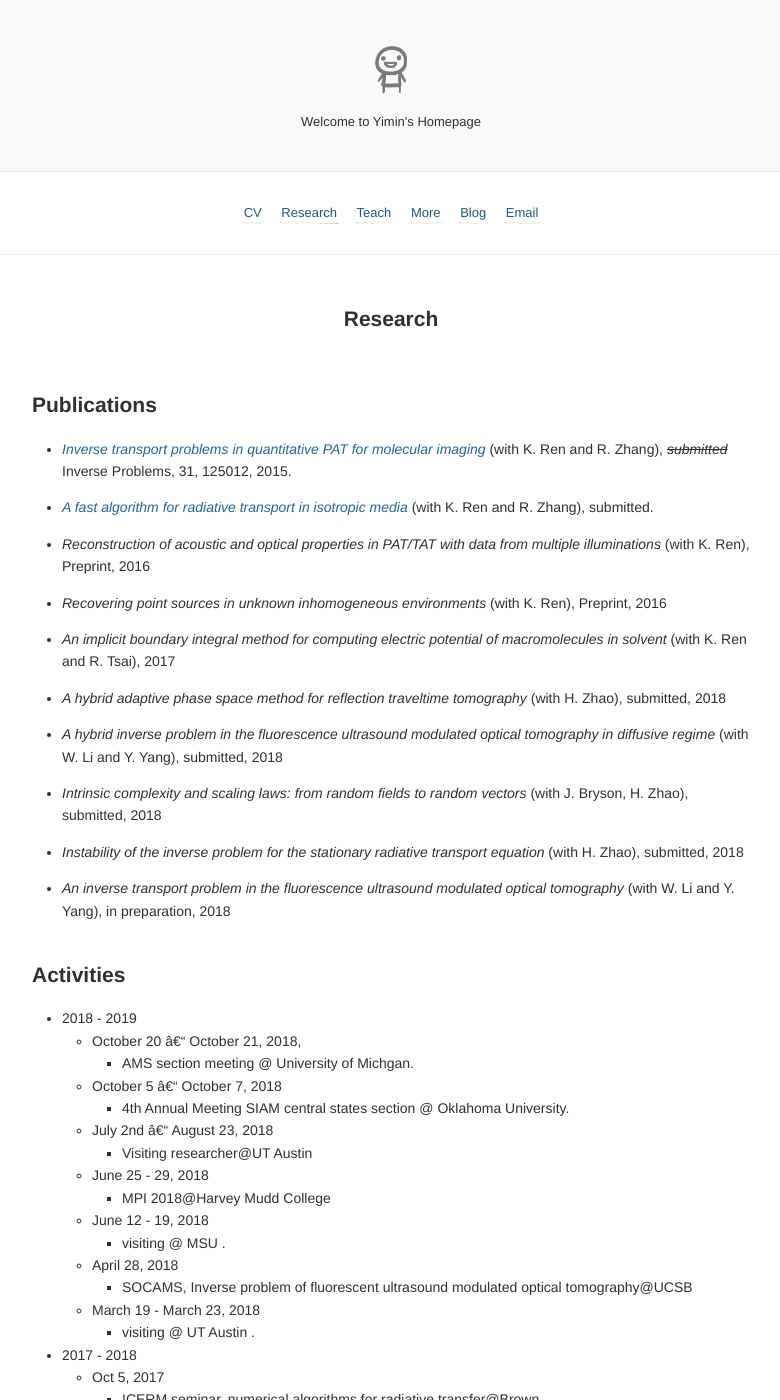
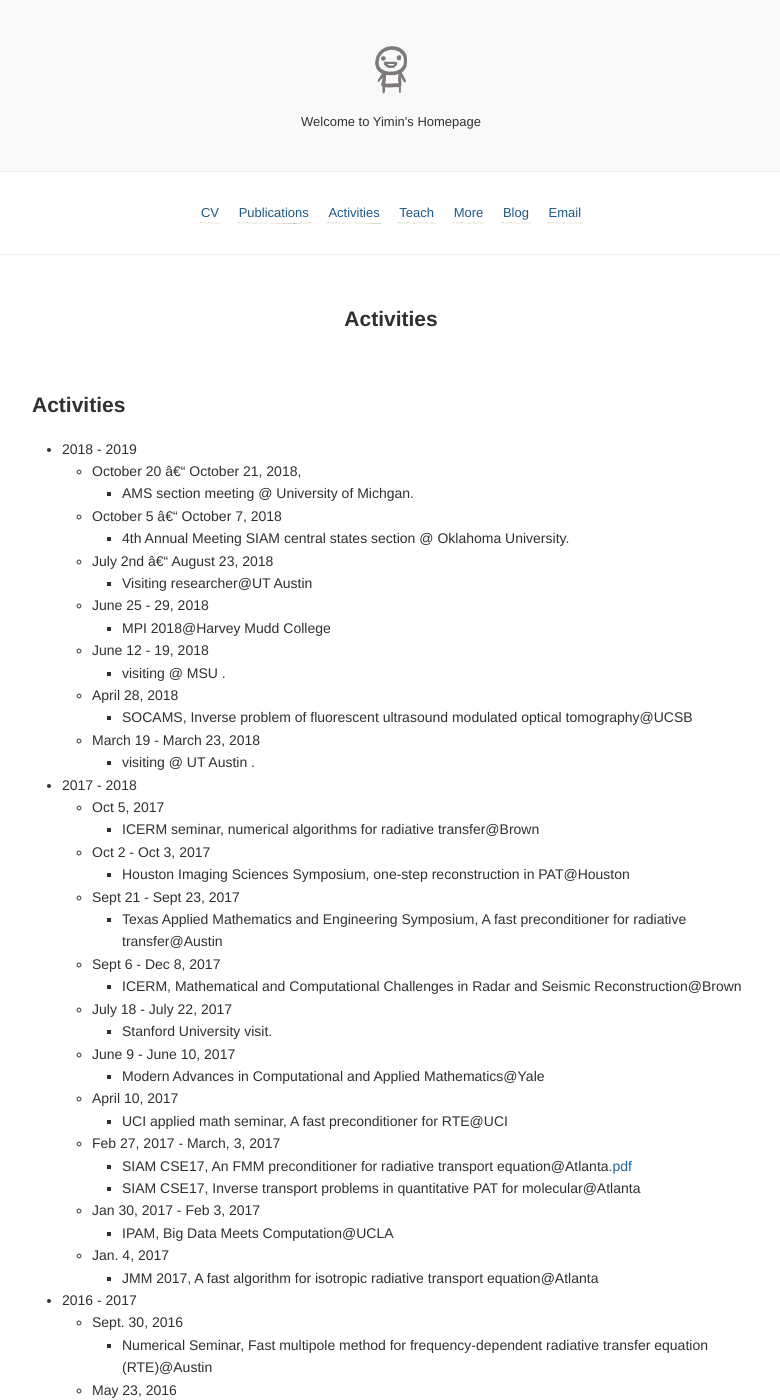
Before and after one commit to lowrank/lowrank.github.io, a Jekyll site: the page built from activities/index.md, in a window 1280 px wide and 1400 px high. Shown: the whole window, without its empty margins (249-1029 px from the left). Built offline with Jekyll 4.4.1, drawn with Linux system fonts in a browser that asks for light colours; nearby versions of some CDN libraries; formulas are drawn with MathJax 3; comment, search, counter and statistics services are not loaded.

Commit message:
add one more page

```diff
--- a/_config.yml
+++ b/_config.yml
@@ -9,8 +9,10 @@ google_analytics: # set tracking, remove from /javascripts/basic.js if unwanted.
 links:
   - name:         CV
     url:          /cv
-  - name:         Research
-    url:          /research
+  - name:         Publications
+    url:          /publications
+  - name:         Activities
+    url:          /activities
   - name:         Teach
     url:          /teach
   - name:         More
--- a/research/index.md
+++ b/activities/index.md
@@ -1,30 +1,7 @@
 ---
 layout: page
-title: Research
+title: Activities
 ---
-## Publications
-
-- *[Inverse transport problems in quantitative PAT for molecular imaging](http://arxiv.org/abs/1506.01460)* (with K. Ren and R. Zhang), <del>_submitted_</del>  Inverse Problems, 31, 125012, 2015.
-- *[A fast algorithm for radiative transport in isotropic media](https://arxiv.org/abs/1610.00835)* (with K. Ren and R. Zhang), submitted.
-
-- *Reconstruction of acoustic and optical properties in PAT/TAT with data from multiple illuminations* (with K. Ren), Preprint, 2016
-
-- *Recovering point sources in unknown inhomogeneous environments* (with K. Ren), Preprint, 2016
-
-- *An implicit boundary integral method for computing electric potential of macromolecules in solvent* (with K. Ren and R. Tsai), 2017
-
-- *A hybrid adaptive phase space method for reflection traveltime tomography* (with H. Zhao), submitted, 2018
-
-- *A hybrid inverse problem in the fluorescence ultrasound
-modulated optical tomography in diffusive regime* (with W. Li and Y. Yang), submitted, 2018
-
-- *Intrinsic complexity and scaling laws: from random fields to random vectors* (with J. Bryson, H. Zhao), submitted, 2018
-
-- *Instability of the inverse problem for the stationary radiative transport equation* (with H. Zhao), submitted, 2018
-
-- *An inverse transport problem in the fluorescence ultrasound modulated optical tomography* (with W. Li and Y. Yang), in preparation, 2018
-
-
 
 ## Activities
 - 2018 - 2019
```
Also changed, not shown: publications/index.md (added, +25 -0 lines).
